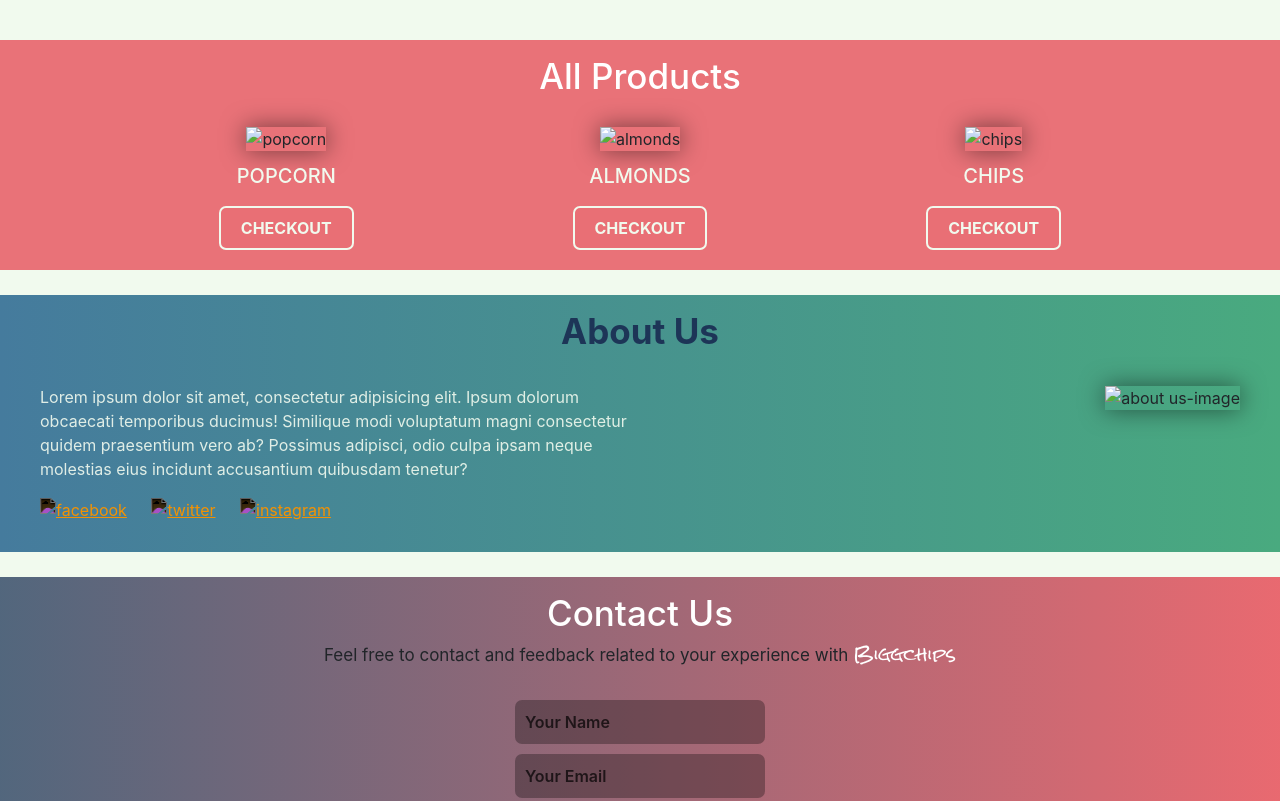
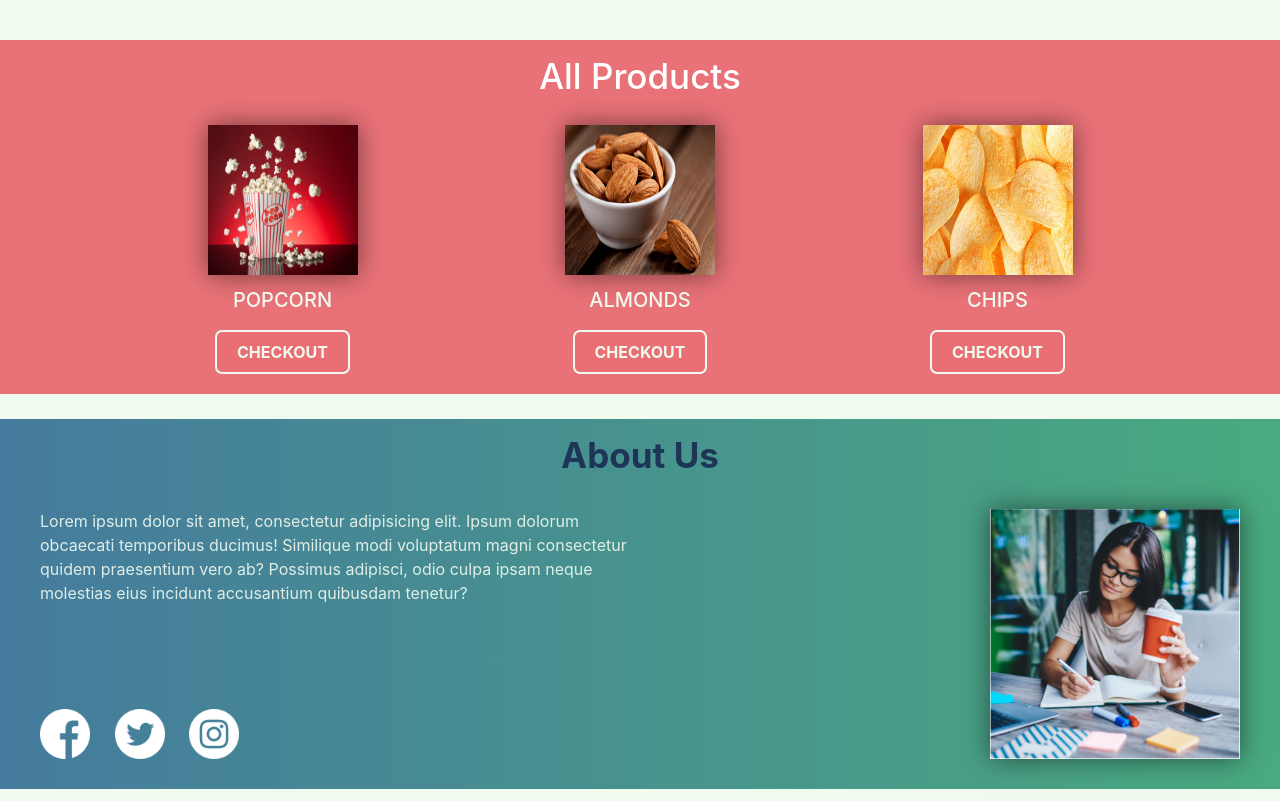
Before and after one commit to swati-coder-spec/First-Website, a plain HTML site: page index.html in a window 1280 px wide. Shown: the part 1120-1921 px from the top of the page. Drawn offline with nearby package versions, Linux system fonts and the light colour scheme; the site is published under a folder, as on GitHub Pages, so addresses that start at the root find nothing.

Commit message:
images folder

```diff
--- a/index.html
+++ b/index.html
@@ -92,17 +92,17 @@
         <h1>All Products</h1>
         <div class="all-products-images">
             <div class="popcorn-image">
-                <img src="/images/popcorn.jpg" alt="popcorn">
+                <img src="images/popcorn.jpg" alt="popcorn">
                 <p>POPCORN</p>
                 <a href="#popcorn">CHECKOUT</a>
             </div>
             <div class="almonds-image">
-                <img src="/images/almonds.jpg" alt="almonds">
+                <img src="images/almonds.jpg" alt="almonds">
                 <p>ALMONDS</p>
                 <a href="#almond">CHECKOUT</a>
             </div>
             <div class="chips-image">
-                <img src="/images/chips.jpg" alt="chips">
+                <img src="images/chips.jpg" alt="chips">
                 <p>CHIPS</p>
                 <a href="#chips">CHECKOUT</a>
             </div>
@@ -119,16 +119,16 @@
                     Similique modi voluptatum magni consectetur quidem praesentium vero ab? Possimus adipisci, odio
                     culpa ipsam neque molestias eius incidunt accusantium quibusdam tenetur?</p>
                 <div class="social-icons">
-                    <a href="https://www.facebook.com/" target="_blank"><img src="/images/facebook.png" alt="facebook"
+                    <a href="https://www.facebook.com/" target="_blank"><img src="images/facebook.png" alt="facebook"
                             title="follow"></a>
-                    <a href="https://www.twitter.com" target="_blank"><img src="/images/twitter.png" alt="twitter"
+                    <a href="https://www.twitter.com" target="_blank"><img src="images/twitter.png" alt="twitter"
                             title="follow"></a>
-                    <a href="https://www.instagram.com" target="_blank"><img src="/images/instagram.png" alt="instagram"
+                    <a href="https://www.instagram.com" target="_blank"><img src="images/instagram.png" alt="instagram"
                             title="follow"></a>
                 </div>
             </div>
             <div class="right-div">
-                <img src="/images/aboutUs.jpg" alt="about us-image">
+                <img src="images/aboutUs.jpg" alt="about us-image">
             </div>
         </div>
     </section>
```
